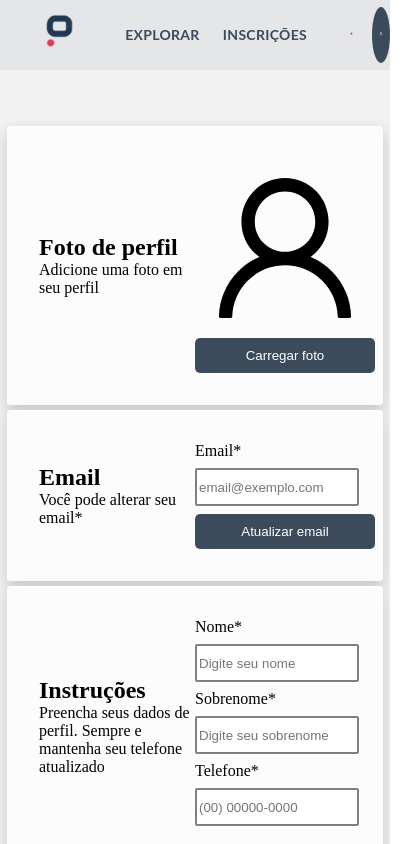
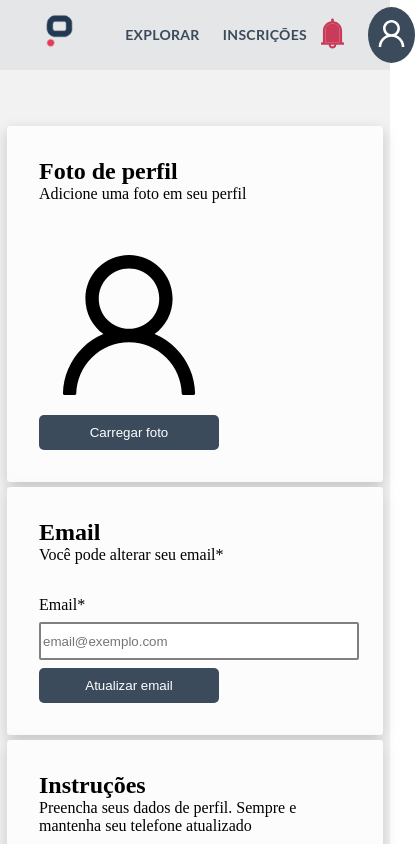
Before and after one commit to fernandocfbf/preparoCodeChallenge, a React (Create React App) app in the folder preparo_clone/: page /dados in a window 390 px wide. Shown: the top 844 px of the page, 415 px wide, since content can reach past the window. Built offline with nearby package versions, Linux system fonts and the light colour scheme.

Commit message:
Adicionei reponsividade no header e na página de dados

```diff
--- a/preparo_clone/src/components/Header/index.js
+++ b/preparo_clone/src/components/Header/index.js
@@ -16,10 +16,10 @@ export default function Header(){
       <p>inscrições</p>
       <span></span>
       <button className={styles.bell}>
-        <AiTwotoneBell color="#c93b59" size="50%"></AiTwotoneBell>
+        <AiTwotoneBell color="#c93b59" size="35px"></AiTwotoneBell>
       </button>
       <button className={styles.user} onClick={()=> setEnableMenu(!enable_menu)}>
-        <AiOutlineUser color="#ffff" size="70%"></AiOutlineUser>
+        <AiOutlineUser color="#ffff" size="35px"></AiOutlineUser>
       </button>
 
       {enable_menu ?
--- a/preparo_clone/src/components/Submenu/index.js
+++ b/preparo_clone/src/components/Submenu/index.js
@@ -22,7 +22,7 @@ export default function Submenu() {
       </div>
 
       <div className={styles.icon}>
-        <img src={'/logo192'}/>
+        <BiExit></BiExit>
         <p>Sobre nós</p>
       </div>
 
--- a/preparo_clone/src/components/Submenu/styles.module.scss
+++ b/preparo_clone/src/components/Submenu/styles.module.scss
@@ -24,7 +24,7 @@
     border: 2px solid transparent;
     font-family: Lato;
     letter-spacing: 0.3px;
-    text-transform: uppercase;
+    text-transform: none;
 
     &:hover {
       cursor: pointer;
@@ -47,11 +47,6 @@
     margin-left: 1rem;
     margin-bottom: 8px;
 
-    img{
-      width: 20px;
-      height: 20px;
-    }
-
     p{
       margin-left: 2px;
     }
--- a/preparo_clone/src/pages/dados/index.js
+++ b/preparo_clone/src/pages/dados/index.js
@@ -28,10 +28,7 @@ export default function Dados() {
             <AiOutlineUser size="180px"></AiOutlineUser>
             <button>Carregar foto</button>
           </div>
-
         </div>
-
-
 
         <div className={styles.box}>
 
--- a/preparo_clone/src/pages/dados/styles.module.scss
+++ b/preparo_clone/src/pages/dados/styles.module.scss
@@ -76,3 +76,20 @@
   display: flex;
   flex-direction: column;
 }
+
+@media only screen and (max-width: 850px) {
+
+  .box{
+    flex-direction: column;
+  }
+
+  .text{
+    width: 100%;
+  }
+
+  .fields{
+    margin-top: 2rem;
+    width: 100%;
+  }
+
+}
```
